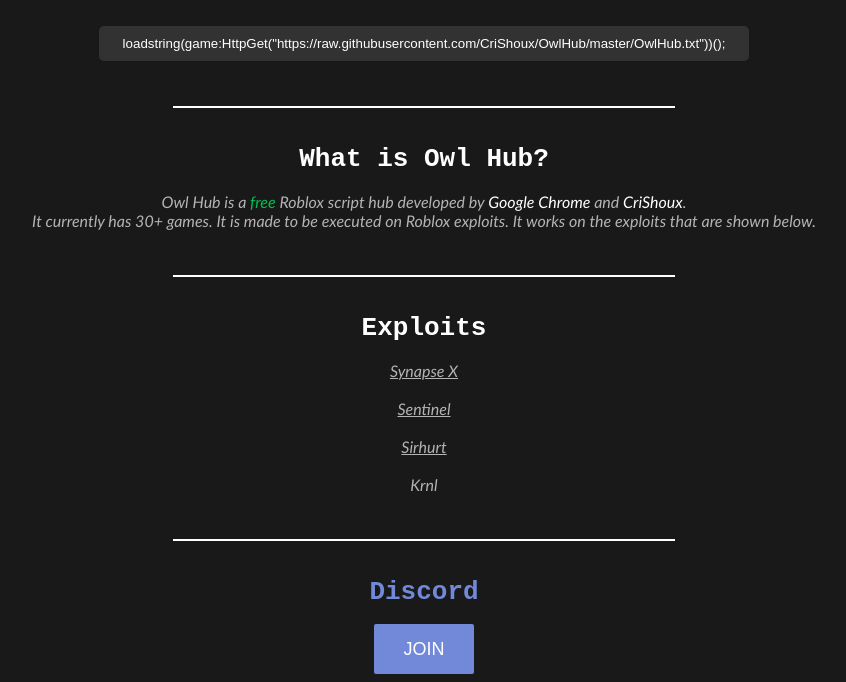
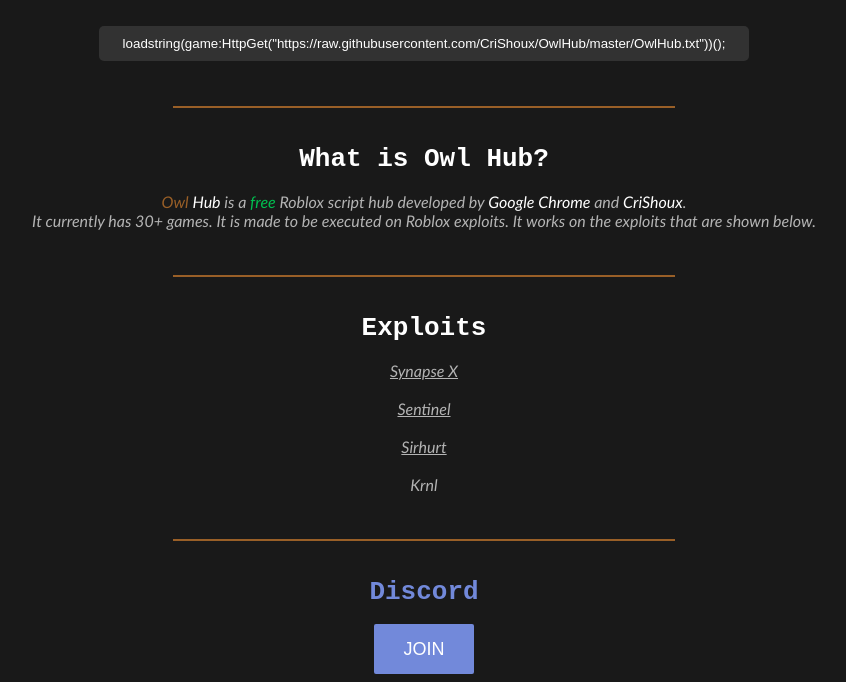
Before and after one commit to dxo4/OwlHub, a plain HTML site: page index.html in a window 1280 px wide. Shown: the part 140-822 px from the top of the page, without its empty margins (216-1062 px from the left). Drawn offline with Linux system fonts and the light colour scheme.

Commit message:
Update index.html

```diff
--- a/index.html
+++ b/index.html
@@ -2,6 +2,7 @@
 <html>
     <head>
         <title>Owl Hub</title>
+
         <meta charset = "utf-8">
 		<link rel = "shortcut icon" type = "image/x-icon" href="Logo.ico" />
 
@@ -64,7 +65,7 @@
 
             #detailLine {
                 margin-top: 45px;
-                border: 1px solid rgb(255, 255, 255);
+                border: 1px solid rgb(153, 95, 39);
                 width: 500px;
                 height: 0px;
             }
@@ -84,7 +85,7 @@
             <div id="detailLine"></div>
             <br>
             <h1 style="font-family: monospace;">What is Owl Hub?</h1>
-            <i style="color: rgb(180, 180, 180);">Owl Hub is a <span style="color: rgb(0, 192, 80);">free</span> Roblox script hub developed by <span style="color: rgb(255, 255, 255);">Google Chrome</span> and <span style="color: rgb(255, 255, 255);">CriShoux</span>.<br>It currently has 30+ games. It is made to be executed on Roblox exploits. It works on the exploits that are shown below.</i>
+            <i style="color: rgb(180, 180, 180);"><span style="color: rgb(153, 95, 39);">Owl</span> <span style="color: rgb(255, 255, 255);">Hub</span> is a <span style="color: rgb(0, 192, 80);">free</span> Roblox script hub developed by <span style="color: rgb(255, 255, 255);">Google Chrome</span> and <span style="color: rgb(255, 255, 255);">CriShoux</span>.<br>It currently has 30+ games. It is made to be executed on Roblox exploits. It works on the exploits that are shown below.</i>
             <div id="detailLine"></div>
             <br>
             <h1 style="font-family: monospace;">Exploits</h1>
```
